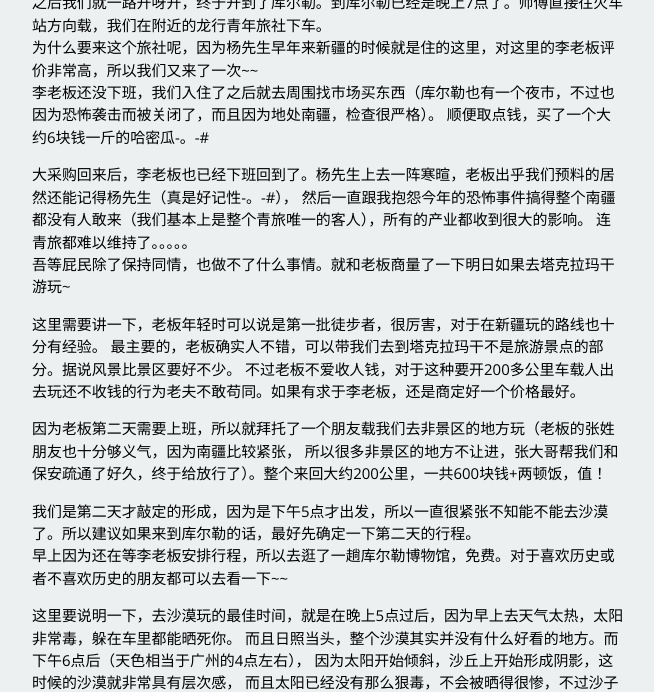
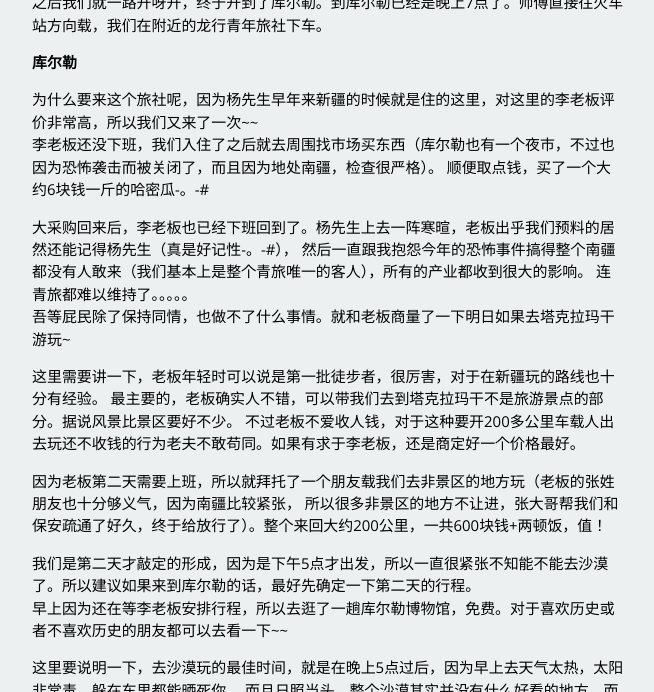
Before and after one commit to Huangsir/huangsir.github.io, a Jekyll site: the page built from _posts/2014-07-22-游新疆.md, in a window 1280 px wide and 900 px high, scrolled down 15346 px, cut to the strip 208-900 px from the top of the window. Shown: the whole strip, without its empty margins (312-966 px from the left). Built offline with Jekyll 4.4.1, drawn with Linux system fonts in a browser that asks for light colours; Markdown is read by kramdown in place of the engine named in the settings.

Commit message:
edit post

```diff
--- a/_posts/2014-07-22-游新疆.md
+++ b/_posts/2014-07-22-游新疆.md
@@ -322,6 +322,9 @@ tags: []
 ![](https://farm3.staticflickr.com/2918/14520611896_ef9f97e685_z.jpg)
 
 之后我们就一路开呀开，终于开到了库尔勒。到库尔勒已经是晚上7点了。师傅直接往火车站方向载，我们在附近的龙行青年旅社下车。
+
+**库尔勒**
+
 为什么要来这个旅社呢，因为杨先生早年来新疆的时候就是住的这里，对这里的李老板评价非常高，所以我们又来了一次~~
 李老板还没下班，我们入住了之后就去周围找市场买东西（库尔勒也有一个夜市，不过也因为恐怖袭击而被关闭了，而且因为地处南疆，检查很严格）。
 顺便取点钱，买了一个大约6块钱一斤的哈密瓜-。-#
```
